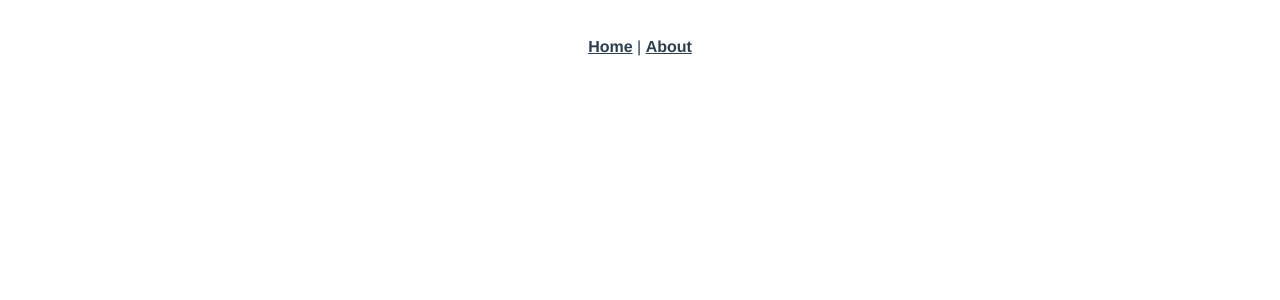
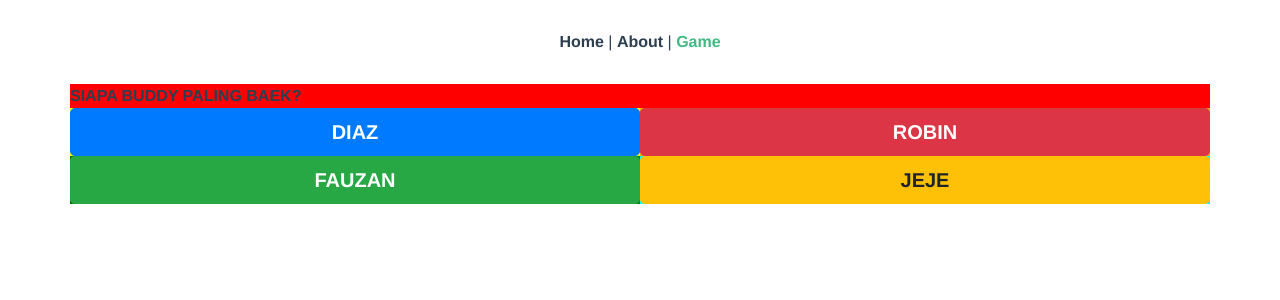
Before and after one commit to GameProjectQuiz/client, a Vue app: page /game in a window 1280 px wide. Shown: the top 300 px of the page. Built offline with nearby package versions, Linux system fonts and the light colour scheme; no server answers.

Commit message:
selesai fungsi game-page

```diff
--- a/public/index.html
+++ b/public/index.html
@@ -4,6 +4,7 @@
     <meta charset="utf-8">
     <meta http-equiv="X-UA-Compatible" content="IE=edge">
     <meta name="viewport" content="width=device-width,initial-scale=1.0">
+    <link rel="stylesheet" href="https://stackpath.bootstrapcdn.com/bootstrap/4.4.1/css/bootstrap.min.css" integrity="sha384-Vkoo8x4CGsO3+Hhxv8T/Q5PaXtkKtu6ug5TOeNV6gBiFeWPGFN9MuhOf23Q9Ifjh" crossorigin="anonymous">
     <link rel="icon" href="<%= BASE_URL %>favicon.ico">
     <title><%= htmlWebpackPlugin.options.title %></title>
   </head>
@@ -13,5 +14,8 @@
     </noscript>
     <div id="app"></div>
     <!-- built files will be auto injected -->
+    <script src="https://code.jquery.com/jquery-3.4.1.slim.min.js" integrity="sha384-J6qa4849blE2+poT4WnyKhv5vZF5SrPo0iEjwBvKU7imGFAV0wwj1yYfoRSJoZ+n" crossorigin="anonymous"></script>
+    <script src="https://cdn.jsdelivr.net/npm/popper.js@1.16.0/dist/umd/popper.min.js" integrity="sha384-Q6E9RHvbIyZFJoft+2mJbHaEWldlvI9IOYy5n3zV9zzTtmI3UksdQRVvoxMfooAo" crossorigin="anonymous"></script>
+    <script src="https://stackpath.bootstrapcdn.com/bootstrap/4.4.1/js/bootstrap.min.js" integrity="sha384-wfSDF2E50Y2D1uUdj0O3uMBJnjuUD4Ih7YwaYd1iqfktj0Uod8GCExl3Og8ifwB6" crossorigin="anonymous"></script>
   </body>
 </html>
--- a/src/App.vue
+++ b/src/App.vue
@@ -2,7 +2,8 @@
   <div id="app">
     <div id="nav">
       <router-link to="/">Home</router-link> |
-      <router-link to="/about">About</router-link>
+      <router-link to="/about">About</router-link> |
+      <router-link to="/game">Game</router-link>
     </div>
     <router-view/>
   </div>
--- a/src/components/HelloWorld.vue
+++ /dev/null
@@ -1,60 +0,0 @@
-<template>
-  <div class="hello">
-    <h1>{{ msg }}</h1>
-    <p>
-      For a guide and recipes on how to configure / customize this project,<br>
-      check out the
-      <a href="https://cli.vuejs.org" target="_blank" rel="noopener">vue-cli documentation</a>.
-    </p>
-    <h3>Installed CLI Plugins</h3>
-    <ul>
-      <li><a href="https://github.com/vuejs/vue-cli/tree/dev/packages/%40vue/cli-plugin-babel" target="_blank" rel="noopener">babel</a></li>
-      <li><a href="https://github.com/vuejs/vue-cli/tree/dev/packages/%40vue/cli-plugin-router" target="_blank" rel="noopener">router</a></li>
-      <li><a href="https://github.com/vuejs/vue-cli/tree/dev/packages/%40vue/cli-plugin-vuex" target="_blank" rel="noopener">vuex</a></li>
-      <li><a href="https://github.com/vuejs/vue-cli/tree/dev/packages/%40vue/cli-plugin-eslint" target="_blank" rel="noopener">eslint</a></li>
-    </ul>
-    <h3>Essential Links</h3>
-    <ul>
-      <li><a href="https://vuejs.org" target="_blank" rel="noopener">Core Docs</a></li>
-      <li><a href="https://forum.vuejs.org" target="_blank" rel="noopener">Forum</a></li>
-      <li><a href="https://chat.vuejs.org" target="_blank" rel="noopener">Community Chat</a></li>
-      <li><a href="https://twitter.com/vuejs" target="_blank" rel="noopener">Twitter</a></li>
-      <li><a href="https://news.vuejs.org" target="_blank" rel="noopener">News</a></li>
-    </ul>
-    <h3>Ecosystem</h3>
-    <ul>
-      <li><a href="https://router.vuejs.org" target="_blank" rel="noopener">vue-router</a></li>
-      <li><a href="https://vuex.vuejs.org" target="_blank" rel="noopener">vuex</a></li>
-      <li><a href="https://github.com/vuejs/vue-devtools#vue-devtools" target="_blank" rel="noopener">vue-devtools</a></li>
-      <li><a href="https://vue-loader.vuejs.org" target="_blank" rel="noopener">vue-loader</a></li>
-      <li><a href="https://github.com/vuejs/awesome-vue" target="_blank" rel="noopener">awesome-vue</a></li>
-    </ul>
-  </div>
-</template>
-
-<script>
-export default {
-  name: 'HelloWorld',
-  props: {
-    msg: String
-  }
-}
-</script>
-
-<!-- Add "scoped" attribute to limit CSS to this component only -->
-<style scoped>
-h3 {
-  margin: 40px 0 0;
-}
-ul {
-  list-style-type: none;
-  padding: 0;
-}
-li {
-  display: inline-block;
-  margin: 0 10px;
-}
-a {
-  color: #42b983;
-}
-</style>
--- /dev/null
+++ b/src/components/Question.vue
@@ -0,0 +1,63 @@
+<template>
+  <div>
+      <div class="row text-uppercase font-weight-bold" id="question">
+          {{ questions[0].question }}
+      </div>
+      <div class="row" id="answers">
+          <div class="col">
+              <div class="row" id="a">
+                  <button class="btn btn-lg btn-primary btn-block text-uppercase font-weight-bold">{{ questions[0].choices[0].choice }}</button>
+              </div>
+              <div class="row" id="b">
+                  <button class="btn btn-lg btn-success btn-block text-uppercase font-weight-bold">{{ questions[0].choices[1].choice }}</button>
+              </div>
+          </div>
+          <div class="col">
+              <div class="row" id="c">
+                  <button class="btn btn-lg btn-danger btn-block text-uppercase font-weight-bold">{{ questions[0].choices[2].choice }}</button>
+              </div>
+              <div class="row" id="d">
+                  <button class="btn btn-lg btn-warning btn-block text-uppercase font-weight-bold">{{ questions[0].choices[3].choice }}</button>
+              </div>
+          </div>
+      </div>
+  </div>
+</template>
+
+<script>
+export default {
+  data () {
+    return {
+      questions: [
+        {
+          id: 1,
+          question: 'Siapa buddy paling baek?',
+          choices: [
+            {
+              id: 1,
+              choice: 'Diaz'
+            },
+            {
+              id: 2,
+              choice: 'Fauzan'
+            },
+            {
+              id: 3,
+              choice: 'Robin'
+            },
+            {
+              id: 2,
+              choice: 'Jeje'
+            }
+          ],
+          answer: 'Diaz'
+        }
+      ]
+    }
+  }
+}
+</script>
+
+<style>
+
+</style>
--- a/src/router/index.js
+++ b/src/router/index.js
@@ -1,6 +1,7 @@
 import Vue from 'vue'
 import VueRouter from 'vue-router'
 import Home from '../views/Home.vue'
+import Game from '../views/Game.vue'
 
 Vue.use(VueRouter)
 
@@ -17,6 +18,11 @@ const routes = [
     // this generates a separate chunk (about.[hash].js) for this route
     // which is lazy-loaded when the route is visited.
     component: () => import(/* webpackChunkName: "about" */ '../views/About.vue')
+  },
+  {
+    path: '/game',
+    name: 'Game',
+    component: Game
   }
 ]
 
--- /dev/null
+++ b/src/views/Game.vue
@@ -0,0 +1,42 @@
+<template>
+  <div class="container">
+      <question />
+  </div>
+</template>
+
+<script>
+import question from '@/components/Question'
+
+export default {
+  name: 'GamePage',
+  components: {
+    question
+  }
+}
+</script>
+
+<style>
+#question {
+    background-color: red;
+}
+
+#answers {
+    background-color: blue;
+}
+
+#a {
+    background-color: yellow;
+}
+
+#b {
+    background-color: green;
+}
+
+#c {
+    background-color: orange;
+}
+
+#d {
+    background-color: aqua;
+}
+</style>
```
